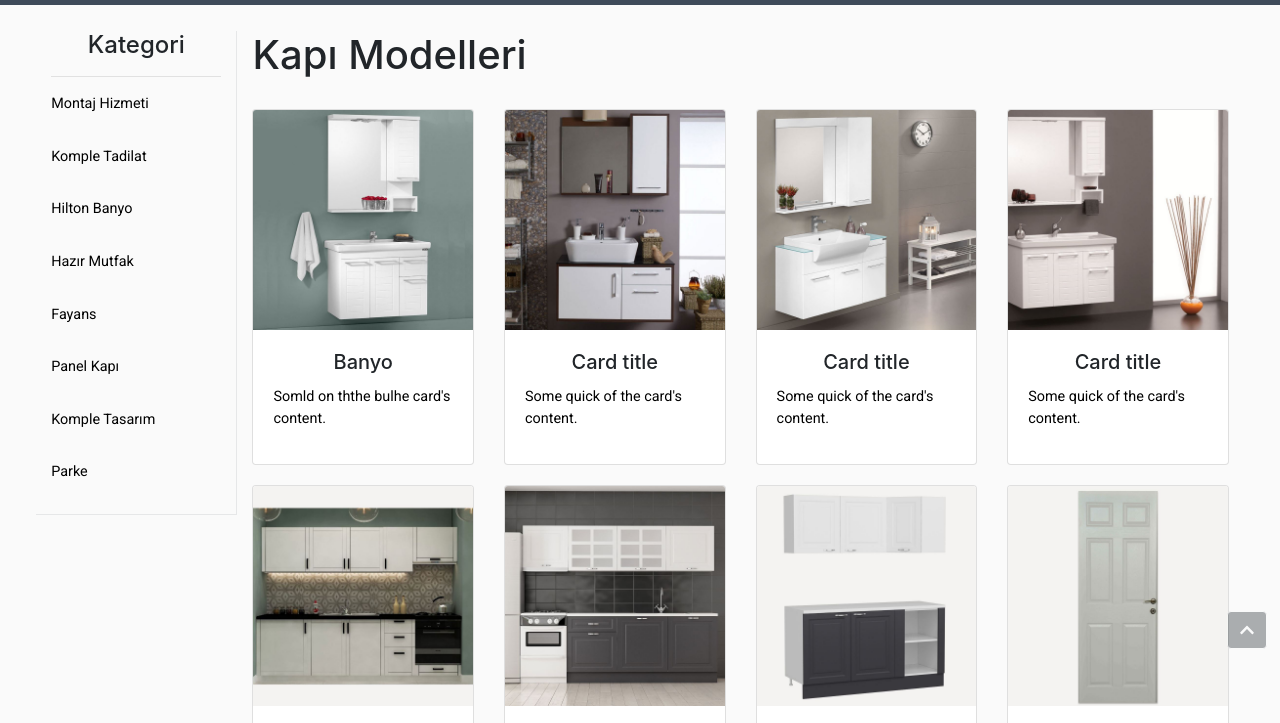
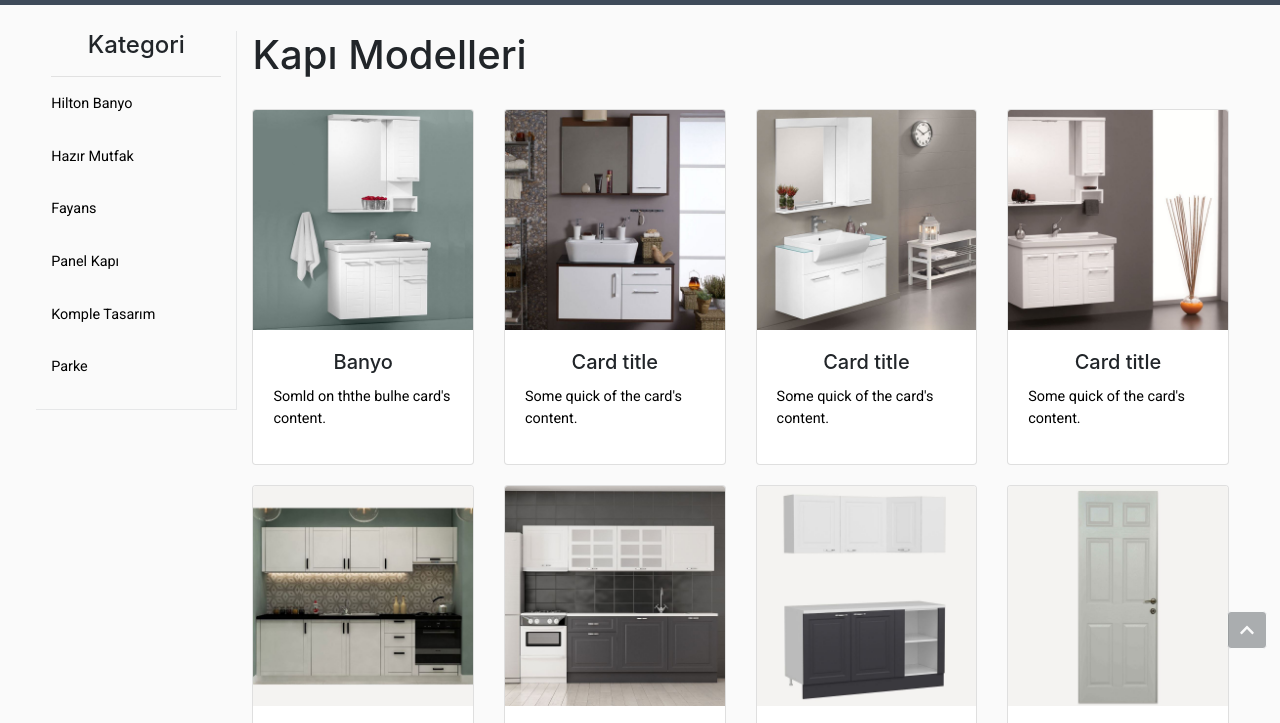
Before and after one commit to jasonsupertrampp/First-Client, a plain HTML site: page panel-kapi.html in a window 1280 px wide. Shown: the part 71-794 px from the top of the page. Drawn offline with nearby package versions, Linux system fonts and the light colour scheme.

Commit message:
Update panel-kapi.html

```diff
--- a/panel-kapi.html
+++ b/panel-kapi.html
@@ -89,8 +89,8 @@
                                     <div class="lhn-links">
 
 
-<a href="#"><p class="x">Montaj Hizmeti</p></a>
-<a href=""><p class="x">Komple Tadilat</p></a>
+<!-- <a href="#"><p class="x">Montaj Hizmeti</p></a>
+<a href=""><p class="x">Komple Tadilat</p></a> -->
 <a href="banyo.html"><p class="x">Hilton Banyo</p></a>
 <a href="kitchen.html"><p class="x">Hazır Mutfak</p></a>
 <a href="fayans.html"><p class="x">Fayans</p></a>
```
